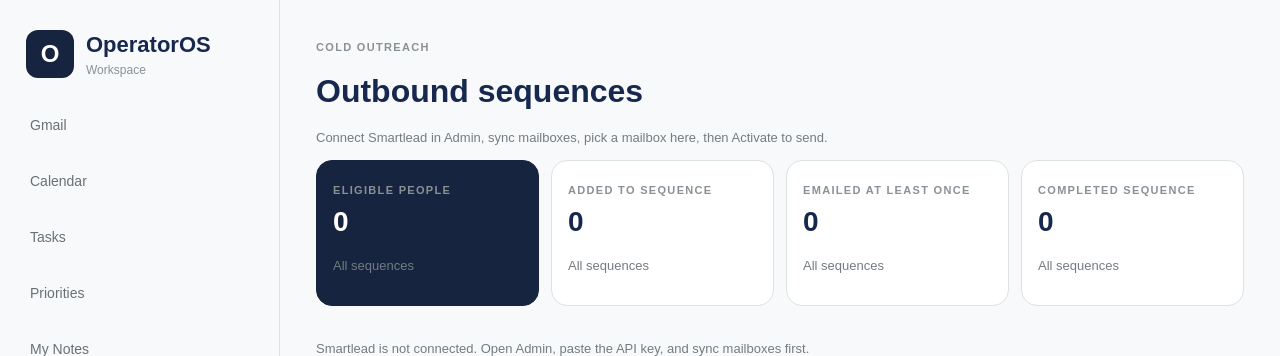
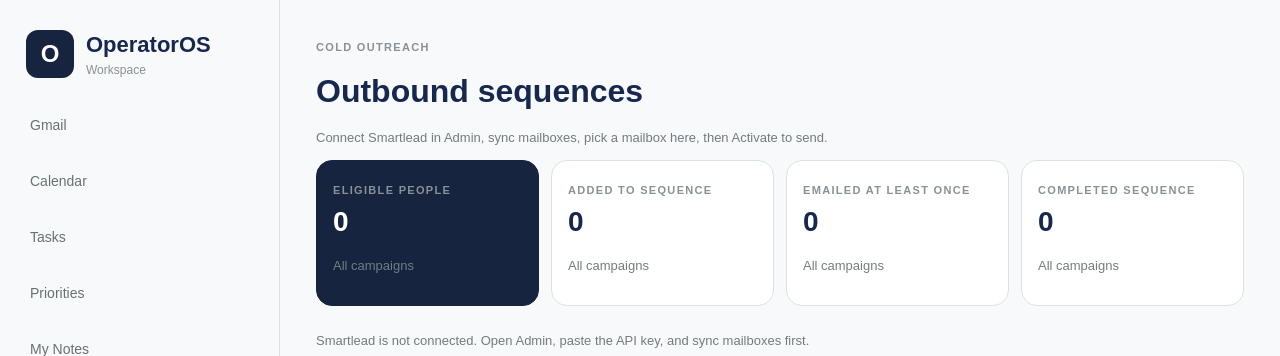
Before and after one commit to robertk-star/operator-os, a Next.js app: page /app/outbound in a window 1280 px wide. Shown: the top 356 px of the page. Built offline with nearby package versions, Linux system fonts and the light colour scheme; no server answers.

Commit message:
KPI cards support all-campaign totals and per sequence

```diff
--- a/app/app/outbound/SequenceKpis.tsx
+++ b/app/app/outbound/SequenceKpis.tsx
@@ -6,31 +6,42 @@ type Person = { email?: string | null; tags?: string[] | null };
 type Enrollment = { sequence_id: string; status: string };
 type Sequence = { id: string; name: string; audience_tags?: string[] | null; tag_match_mode?: string | null; status: string };
 
+function matchesTags(person: Person, sequence?: Sequence | null) {
+  if (!person.email) return false;
+  const tags = (sequence?.audience_tags || []).map((item) => item.toLowerCase());
+  if (!tags.length) return true;
+  const have = (person.tags || []).map((item) => item.toLowerCase());
+  return sequence?.tag_match_mode === "all" ? tags.every((tag) => have.includes(tag)) : tags.some((tag) => have.includes(tag));
+}
+
 export function SequenceKpis({
-  sequences,
+  sequences = [],
+  sequence,
   people,
   enrollments,
+  scope = "all",
 }: {
-  sequences: Sequence[];
+  sequences?: Sequence[];
+  sequence?: Sequence | null;
   people: Person[];
   enrollments: Enrollment[];
+  scope?: "all" | "sequence";
 }) {
-  const focus = sequences.find((item) => item.status === "active") || sequences[0] || null;
-  const tags = (focus?.audience_tags || []).map((item) => item.toLowerCase());
+  const target = scope === "sequence" ? sequence || null : null;
   const eligible = useMemo(() => {
-    return people.filter((person) => {
-      if (!person.email) return false;
-      if (!tags.length) return true;
-      const have = (person.tags || []).map((item) => item.toLowerCase());
-      return focus?.tag_match_mode === "all" ? tags.every((tag) => have.includes(tag)) : tags.some((tag) => have.includes(tag));
-    }).length;
-  }, [people, focus?.id, focus?.tag_match_mode, tags.join(",")]);
-  const added = focus ? enrollments.filter((row) => row.sequence_id === focus.id).length : enrollments.length;
-  const [emailed, setEmailed] = useState(enrollments.filter((row) => ["active", "sent", "completed"].includes(row.status)).length);
-  const [completed, setCompleted] = useState(enrollments.filter((row) => row.status === "completed").length);
+    if (target) return people.filter((person) => matchesTags(person, target)).length;
+    return people.filter((person) => Boolean(person.email)).length;
+  }, [people, target?.id, target?.tag_match_mode, (target?.audience_tags || []).join(",")]);
+  const added = target ? enrollments.filter((row) => row.sequence_id === target.id).length : enrollments.length;
+  const localEmailed = (target ? enrollments.filter((row) => row.sequence_id === target.id) : enrollments).filter((row) =>
+    ["active", "sent", "completed"].includes(row.status)
+  ).length;
+  const localCompleted = (target ? enrollments.filter((row) => row.sequence_id === target.id) : enrollments).filter((row) => row.status === "completed").length;
+  const [emailed, setEmailed] = useState(localEmailed);
+  const [completed, setCompleted] = useState(localCompleted);
 
   useEffect(() => {
-    const query = focus?.id ? `?sequenceId=${focus.id}` : "";
+    const query = target?.id ? `?sequenceId=${target.id}` : "";
     void fetch(`/api/outbound/stats${query}`)
       .then((response) => response.json())
       .then((payload) => {
@@ -38,7 +49,7 @@ export function SequenceKpis({
         if (typeof payload.completed === "number") setCompleted(payload.completed);
       })
       .catch(() => undefined);
-  }, [focus?.id]);
+  }, [target?.id]);
 
   const cards = [
     ["Eligible people", eligible],
@@ -48,12 +59,12 @@ export function SequenceKpis({
   ] as const;
 
   return (
-    <div className="kpi-row" style={{ gridTemplateColumns: "repeat(4, minmax(0, 1fr))", marginTop: 8 }}>
+    <div className="kpi-row" style={{ gridTemplateColumns: "repeat(4, minmax(0, 1fr))", margin: "12px 0" }}>
       {cards.map(([label, value], index) => (
         <div key={label} className={index === 0 ? "kpi kpi-dark card" : "kpi card"} style={{ marginBottom: 0 }}>
           <span className="kicker">{label}</span>
           <strong>{value}</strong>
-          {focus ? <p className="meta">{focus.name}</p> : <p className="meta">All sequences</p>}
+          <p className="meta">{scope === "sequence" ? sequence?.name || "This sequence" : "All campaigns"}</p>
         </div>
       ))}
     </div>
```
